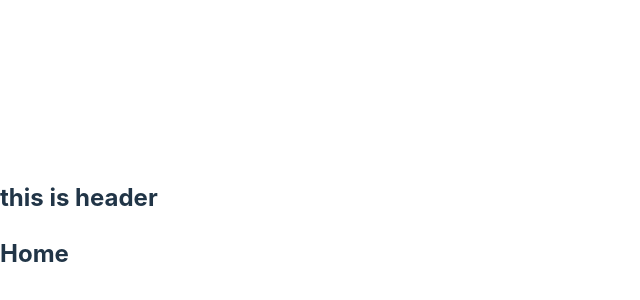
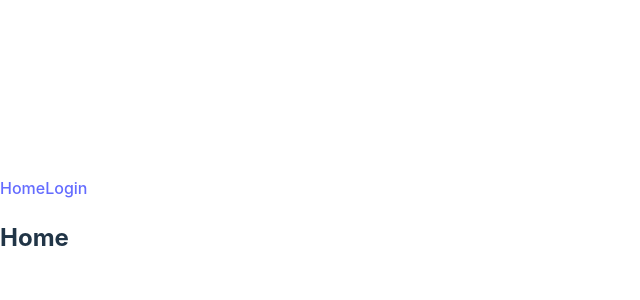
Before and after one commit to Sobuj54/module-58-simple-firebase-authentication, a React (Vite) app: page / in a window 1280 px wide. Shown: the part 174-474 px from the top of the page, without its empty margins (0-640 px from the left). Built offline with nearby package versions, Linux system fonts and the light colour scheme.

Commit message:
auth and provider setup

```diff
--- a/src/__steps.js
+++ b/src/__steps.js
@@ -5,4 +5,10 @@
 3. register app (create config)
 4. install firebase : npm install firebase
 5. add config file to your project
+6. danger: do not publish or make firebase config to public by pushing those to github
+7. visit: go to docs > build > authentication > web > get started
+8. export app from firebase.init.js
+9. login.jsx: import getAuth from firebase/auth
+10.create const auth = getAuth(app)
+11. import GoogleAuthProvider and create a provider
 */
--- a/src/components/Header/Header.jsx
+++ b/src/components/Header/Header.jsx
@@ -1,9 +1,11 @@
 import React from "react";
+import { Link } from "react-router-dom";
 
 const Header = () => {
   return (
     <div>
-      <h2>this is header</h2>
+      <Link to="/">Home</Link>
+      <Link to="/login">Login</Link>
     </div>
   );
 };
--- /dev/null
+++ b/src/components/Login/Login.jsx
@@ -0,0 +1,14 @@
+import React from "react";
+import { GoogleAuthProvider, getAuth } from "firebase/auth";
+
+const Login = () => {
+  const auth = getAuth(app);
+  const provider = new GoogleAuthProvider();
+  return (
+    <div>
+      <button>log in</button>
+    </div>
+  );
+};
+
+export default Login;
--- a/src/firebase.init.js
+++ b/src/firebase.init.js
@@ -15,3 +15,5 @@ const firebaseConfig = {
 
 // Initialize Firebase
 const app = initializeApp(firebaseConfig);
+
+export default app;
--- a/src/main.jsx
+++ b/src/main.jsx
@@ -5,6 +5,7 @@ import "./index.css";
 import { createBrowserRouter, RouterProvider } from "react-router-dom";
 import Main from "../Layout/Main";
 import Home from "./components/Home/Home";
+import Login from "./components/Login/Login";
 
 const router = createBrowserRouter([
   {
@@ -15,6 +16,10 @@ const router = createBrowserRouter([
         path: "/",
         element: <Home></Home>,
       },
+      {
+        path: "login",
+        element: <Login></Login>,
+      },
     ],
   },
 ]);
```
